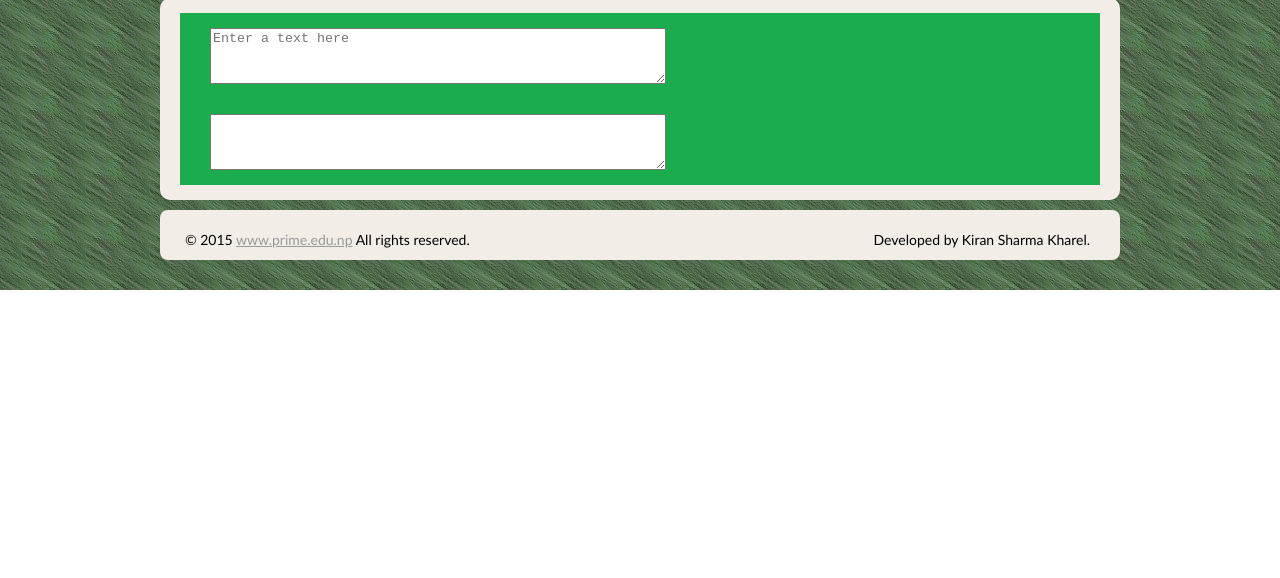
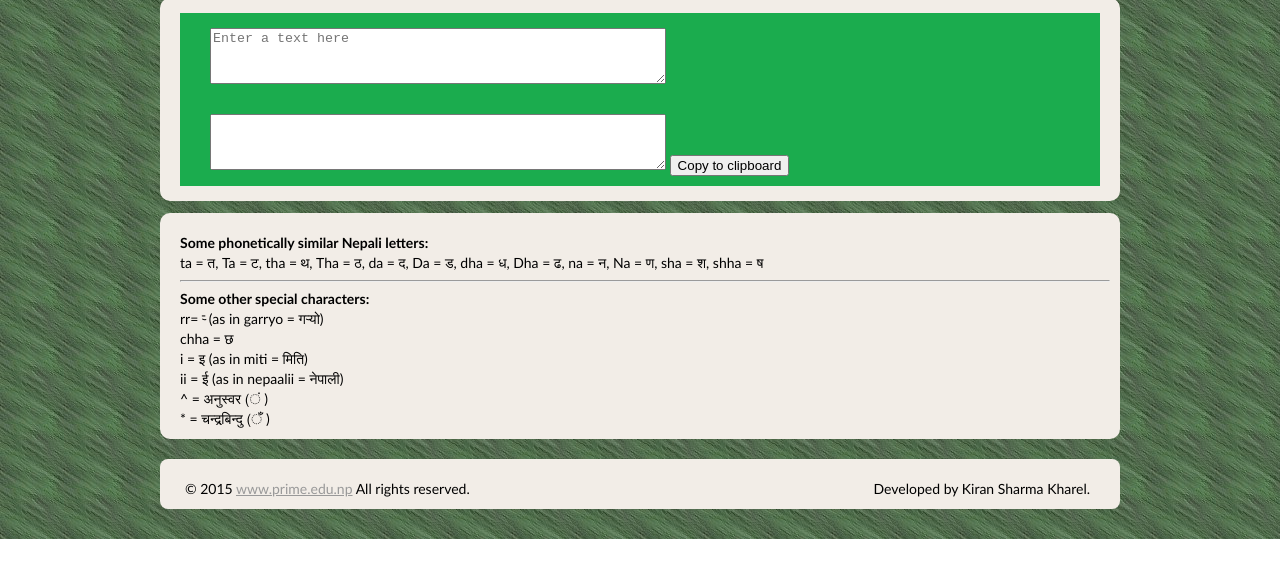
Before and after one commit to jarp0l/PrimeUnicode, a plain HTML site: page index.html in a window 1280 px wide. Shown: the part 152-730 px from the top of the page. Drawn offline with Linux system fonts and the light colour scheme.

Commit message:
Add tips. Add 'Copy to clipboard' button

```diff
--- a/css/style.css
+++ b/css/style.css
@@ -67,6 +67,22 @@
   height: 50px;
   width: 450px;
 }
+
+.tips-wrp {
+  margin-top: 220px;
+  margin-bottom: 20px;
+  height: auto;
+  padding: 20px 10px 10px 20px;
+  background-color: #F2EDE7;
+  /* curved border radius */
+  -moz-border-radius: 10px;
+  -webkit-border-radius: 10px;
+}
+
+.tips-wrp strong {
+  font-weight: bold;
+}
+
 /* footer */
 .footer-wrp {
   width: 100%;
--- a/index.html
+++ b/index.html
@@ -24,9 +24,31 @@
           </div>
           <div class="output-wrp">
             <textarea id="output" readonly></textarea>
+            <button onclick="copyToClipboard()">Copy to clipboard</button>
           </div>
         </div>
       </div>
+
+      <div class="tips-wrp">
+        <ul>
+                <li><strong>Some phonetically similar Nepali
+                                letters:</strong><br>
+        ta = त, Ta = ट, tha = थ, Tha = ठ, da = द, Da = ड, dha = ध, Dha = ढ, na =
+        न, Na = ण, sha = श, shha = ष</li>
+                <hr>
+                <li><strong>Some other special characters:</strong>
+                        <ul>
+                                <li>rr= र्‍ (as in garryo = गर्‍यो)</li>
+                                <li>chha = छ </li>
+                                <li>i = इ (as in miti = मिति) </li>
+                                <li>ii = ई (as in nepaalii =  नेपाली)</li>
+                                <li>^ = अनुस्वर (ं )</li>
+                                <li>* = चन्द्रबिन्दु (ँ )</li>
+                        </ul>
+                </li>
+        </ul>
+      </div>
+
       <div class="footer-wrp">
         <div class="footer">
           <div class="left-block">
@@ -46,5 +68,6 @@
   <script type="text/javascript" src="js/Unicode.js"></script>
   <script type="text/javascript" src="js/Operation.js"></script>
   <script type="text/javascript" src="js/script.js"></script>
+  <script type="text/javascript" src="js/clipboard.js"></script>
 </body>
 </html>
--- /dev/null
+++ b/js/clipboard.js
@@ -0,0 +1,13 @@
+/* Source: https://www.w3schools.com/howto/howto_js_copy_clipboard.asp */
+
+function copyToClipboard() {
+  /* Get the text field */
+  var copyText = document.getElementById("output");
+
+  /* Select the text field */
+  copyText.select();
+  copyText.setSelectionRange(0, 99999); /* For mobile devices */
+
+   /* Copy the text inside the text field */
+  navigator.clipboard.writeText(copyText.value);
+}
```
